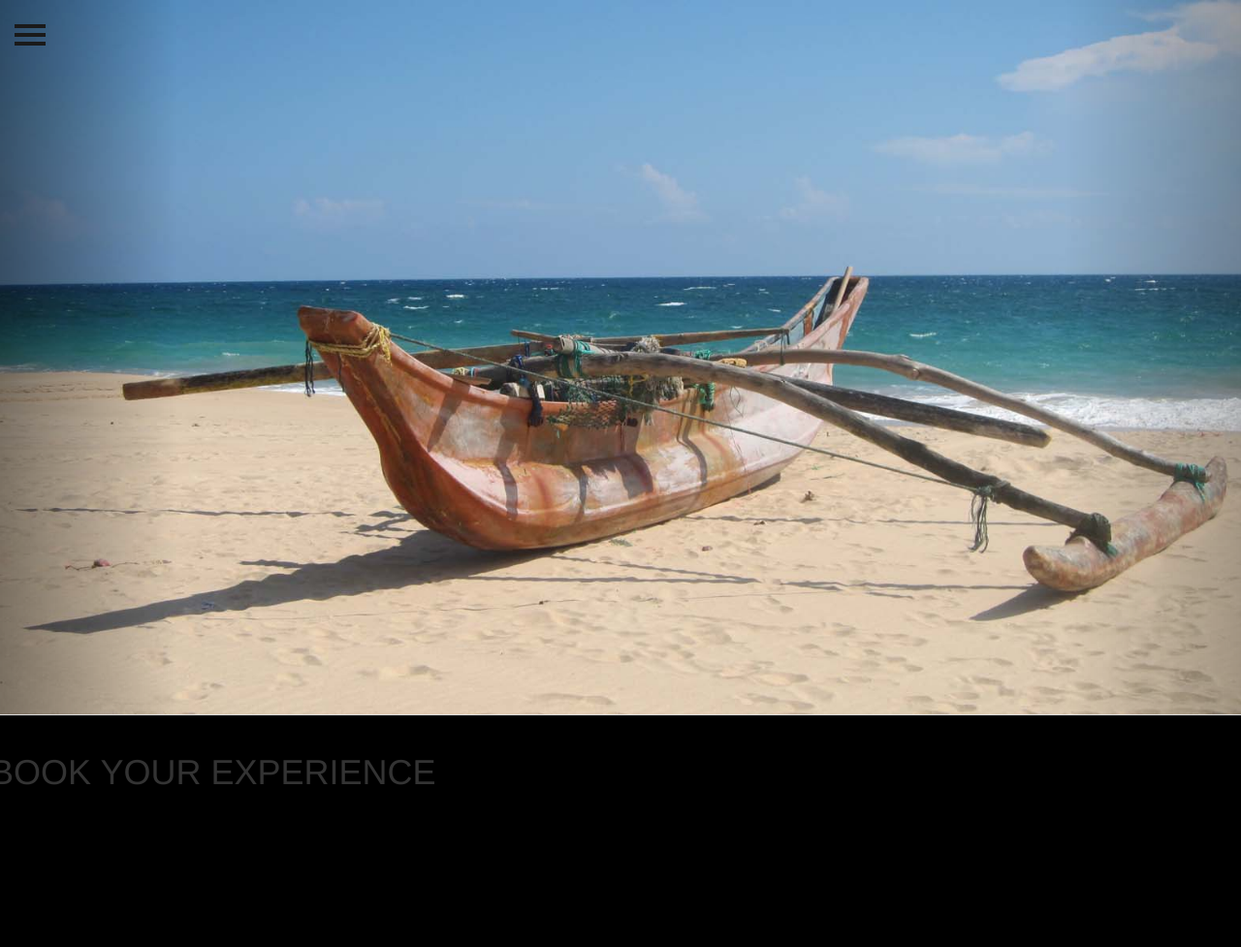
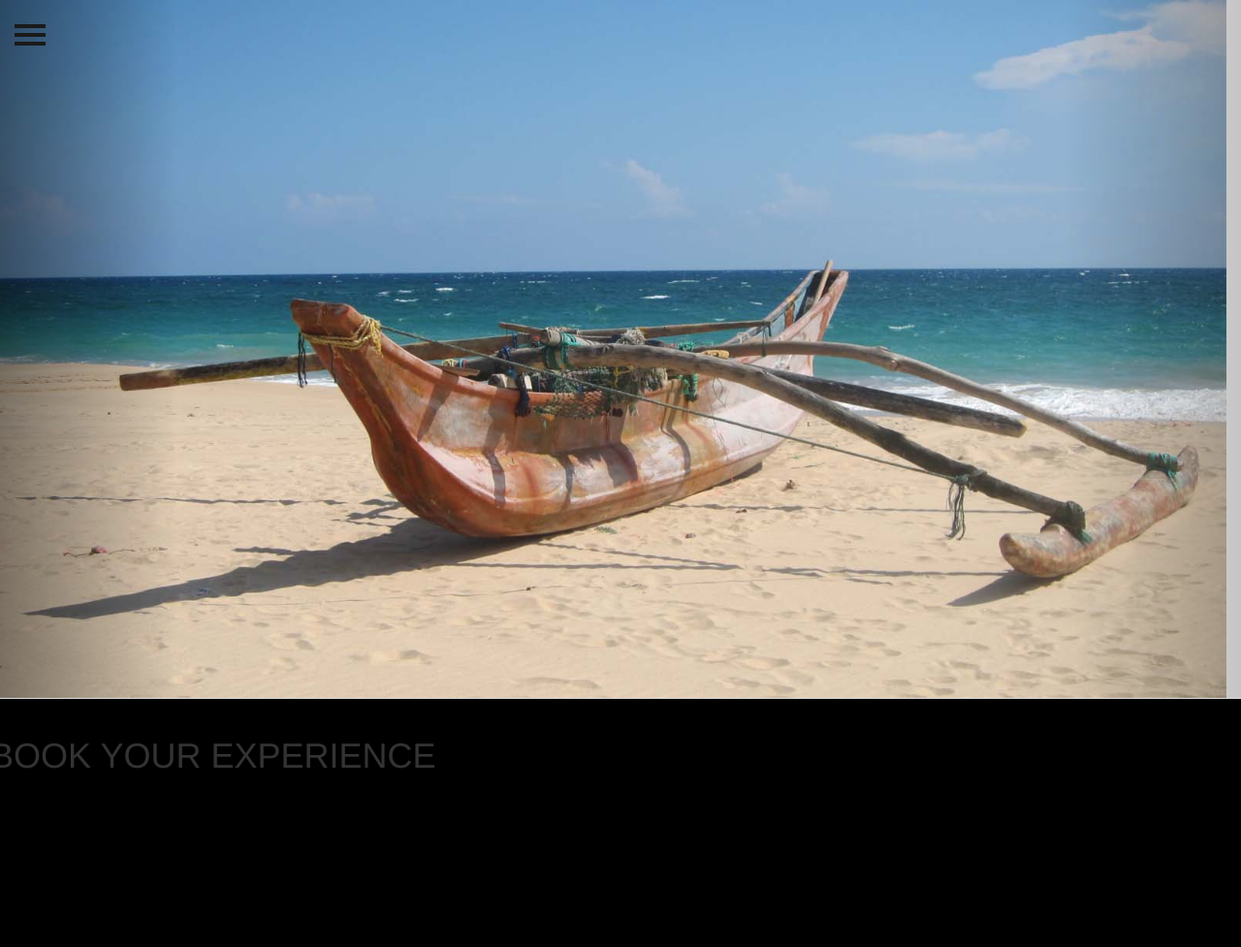
Before and after one commit to DevolopersAtOphelSolutions/TravelIslandTours, a PHP site: page / in a window 1280 px wide. Shown: the top 977 px of the page at 97% size. Run offline with PHP 8.4, Linux system fonts and the light colour scheme; some libraries are stand-ins or nearby versions.

Commit message:
add Home Banner Image Style

```diff
--- a/custom/css/section.css
+++ b/custom/css/section.css
@@ -1,3 +1,7 @@
 #main_banner{
 /*  height: 500px;*/
 }
+.home_banner_img {
+    width: 100vw;
+    height: 100vh;
+  }
--- a/index.php
+++ b/index.php
@@ -70,7 +70,7 @@
 
      <div class="carousel-inner">
        <div class="item active">
-         <img src="images/our_img_1.jpg" class="img-responsive" alt="">
+         <img src="images/our_img_1.jpg" class="home_banner_img" alt="" >
          <div class="carousel-caption">
          <div class="wow fadeInUp" data-wow-offset="0" data-wow-delay="0.3s">
            <div class="col-md-4">
@@ -81,7 +81,7 @@
          </div>
 
          <div class="item">
-         <img src="images/our_img_2.jpg" class="img-responsive" alt="">
+         <img src="images/our_img_2.jpg" class="home_banner_img" alt="">
          <div class="carousel-caption">
          <div class="wow fadeInUp" data-wow-offset="0" data-wow-delay="0.3s">
            <div class="col-md-4">
@@ -92,7 +92,7 @@
 
          </div>
          <div class="item">
-         <img src="images/our_img_3.jpg" class="img-responsive" alt="">
+         <img src="images/our_img_3.jpg" class="home_banner_img" alt="">
          <div class="carousel-caption">
          <div class="wow fadeInUp" data-wow-offset="0" data-wow-delay="0.3s">
            <div class="col-md-4">
@@ -103,7 +103,7 @@
          </div>
 
          <div class="item">
-         <img src="images/our_img_4.jpg" class="img-responsive" alt="">
+         <img src="images/our_img_4.jpg" class="home_banner_img" alt="">
          <div class="carousel-caption">
          <div class="wow fadeInUp" data-wow-offset="0" data-wow-delay="0.3s">
            <div class="col-md-4">
@@ -114,7 +114,7 @@
          </div>
 
          <div class="item">
-         <img src="images/our_img_5.jpg" class="img-responsive" alt="">
+         <img src="images/our_img_5.jpg" class="home_banner_img" alt="">
          <div class="carousel-caption">
          <div class="wow fadeInUp" data-wow-offset="0" data-wow-delay="0.3s">
            <div class="col-md-4">
@@ -125,7 +125,7 @@
          </div>
 
          <div class="item">
-         <img src="images/our_img_6.jpg" class="img-responsive" alt="">
+         <img src="images/our_img_6.jpg" class="home_banner_img" alt="">
          <div class="carousel-caption">
          <div class="wow fadeInUp" data-wow-offset="0" data-wow-delay="0.3s">
            <div class="col-md-4">
```
